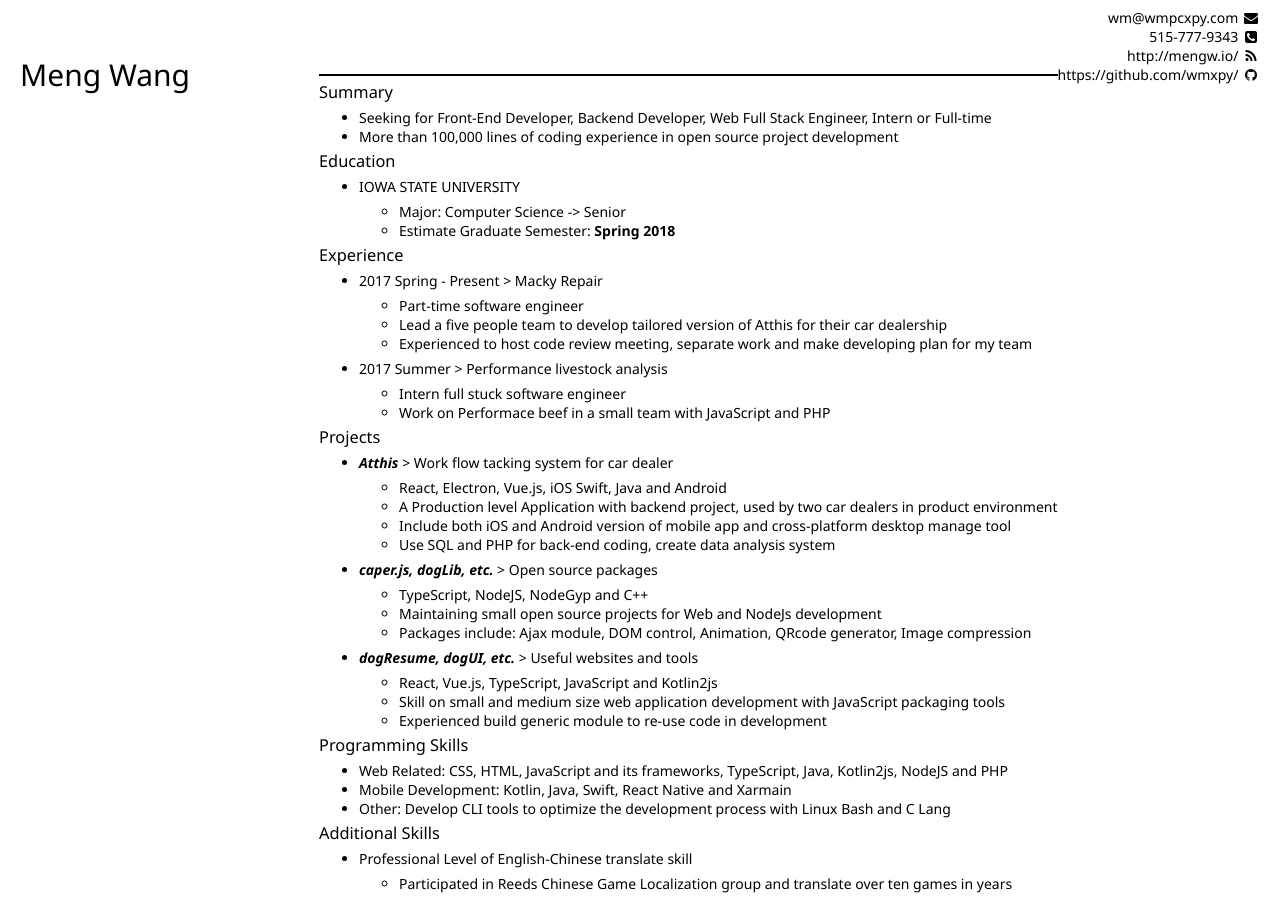
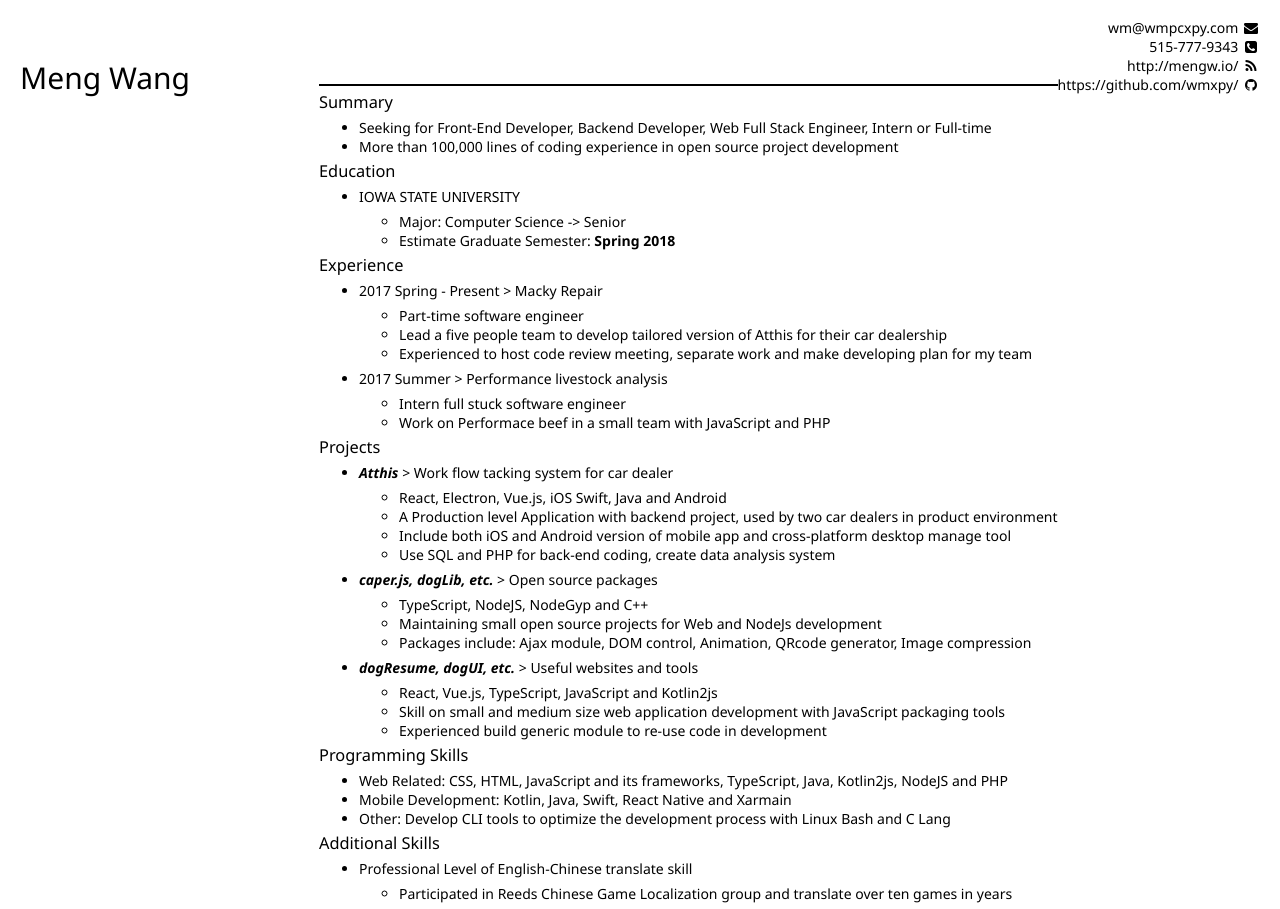
Before and after one commit to WMXPY/blog.mengw.io, a Jekyll site: the page resume/resume.html, which Jekyll copies as it is, in a window 1280 px wide. Built offline with Jekyll 4.4.1, drawn with Linux system fonts in a browser that asks for light colours.

Commit message:
update format of resume about padding top and bottom

```diff
--- a/resume/resume.html
+++ b/resume/resume.html
@@ -127,9 +127,11 @@
 		h2 {
 			font-size: 30px;
 			margin-bottom: 10px;
-			padding-top: 32px;
+			padding-top: 25px;
 		}
-
+        body{
+            padding-top: 10px;
+        }
 		h3 {
 			margin: 0px;
 		}
```
